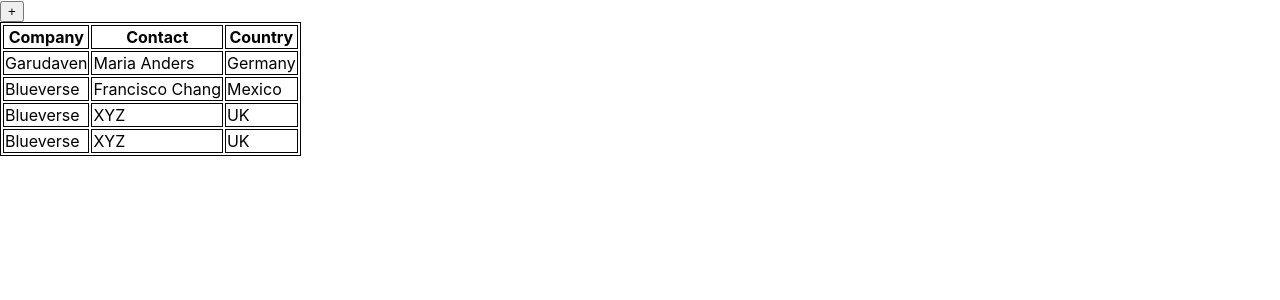
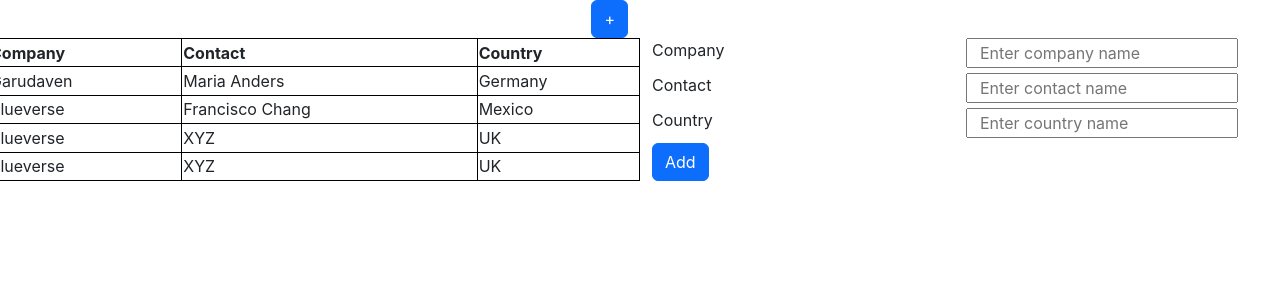
Before and after one commit to tejaksv/library-system, a React (Create React App) app: page / in a window 1280 px wide. Shown: the top 300 px of the page. Built offline with nearby package versions, Linux system fonts and the light colour scheme.

Commit message:
Bootstrap and Add record in table

```diff
--- a/package.json
+++ b/package.json
@@ -3,10 +3,12 @@
   "version": "0.1.0",
   "private": true,
   "dependencies": {
+    "bootstrap": "^5.3.3",
     "cra-template": "1.2.0",
     "react": "^19.0.0",
     "react-dom": "^19.0.0",
     "react-scripts": "5.0.1",
+    "react-table": "^7.8.0",
     "web-vitals": "^4.2.4"
   },
   "scripts": {
--- a/public/index.html
+++ b/public/index.html
@@ -3,6 +3,7 @@
   <head>
     <meta charset="utf-8" />
     <link rel="icon" href="%PUBLIC_URL%/favicon.ico" />
+    <link href="https://cdn.jsdelivr.net/npm/bootstrap@5.3.3/dist/css/bootstrap.min.css" rel="stylesheet" integrity="sha384-QWTKZyjpPEjISv5WaRU9OFeRpok6YctnYmDr5pNlyT2bRjXh0JMhjY6hW+ALEwIH" crossorigin="anonymous">
     <meta name="viewport" content="width=device-width, initial-scale=1" />
     <meta name="theme-color" content="#000000" />
     <meta
--- a/src/TableRender.jsx
+++ b/src/TableRender.jsx
@@ -1,20 +1,36 @@
 import React, { useEffect, useState } from 'react';
 import Table from 'react-table';
+import Input from './components/Input';
 
 const TableRender = () => {
     const [data, setData] = useState([{}]);
+    const [company, setCompany] = useState("");
+    const [contact, setContact] = useState("");
+    const [country, setCountry] = useState("");
 
     useEffect(() => {
         setData([
             { company: 'Blueverse', "contact-name": "XYZ", country_name: "UK" },
             { company: 'Garudaven', "contact-name": "Chenna Reddy", country_name: "US" }
         ])
-    }, [])
+    }, []);
+
+    const onSave = () => {
+        setData([...data, { company, "contact-name": contact, country_name: country }]);
+        setCompany("");
+        setContact("");
+        setCountry("");
+    }
 
     return (
         <>
-            <button>+</button>
-            <table style={{ border: '1px solid black' }}>
+            <div className='row'>
+                <div className='col-6 d-flex justify-content-end'>
+                    <button className='btn btn-primary' style={{float: 'right'}}>+</button>
+                </div>
+            </div>
+            <div className='row'>
+                <table className='col-6' style={{ border: '1px solid black' }}>
                     <tr style={{ border: '1px solid black' }}>
                         <th style={{ border: '1px solid black' }}>Company</th>
                         <th style={{ border: '1px solid black' }}>Contact</th>
@@ -45,6 +61,13 @@ const TableRender = () => {
                         )
                     ))}
                 </table>
+                <div className='col-6'>
+                    <Input title="Company" id="company" placeholder="company name" value={company} setChangeValue={setCompany} />
+                    <Input title="Contact" id="contact" placeholder="contact name" value={contact} setChangeValue={setContact} />
+                    <Input title="Country" id="country" placeholder="country name" value={country} setChangeValue={setCountry} />
+                    <button className='btn btn-primary' onClick={onSave}>Add</button>
+                </div>
+            </div>
         </>
     )
 }
--- /dev/null
+++ b/src/components/Input.jsx
@@ -0,0 +1,29 @@
+import React from "react";
+
+function Input(props) {
+    const { title, id, placeholder, setChangeValue, value } = props;
+
+    const onCommonChange = (e) => {
+        setChangeValue(e.target.value);
+        console.log()
+    };
+
+    return (
+        <div className="row" style={{ marginBottom: "5px" }}>
+            <label
+                className="col-6"
+                htmlFor={title}>
+                {title}
+            </label>
+            <input
+                className="col-5"
+                id={id} type="text"
+                placeholder={"Enter " + placeholder}
+                onChange={onCommonChange}
+                value={value}
+            />
+        </div>
+    )
+}
+
+export default Input;
```
Also changed, not shown: 1 other file (tests, documents, lock files or other folders). Lines whose indentation alone changed are shown as unchanged.
